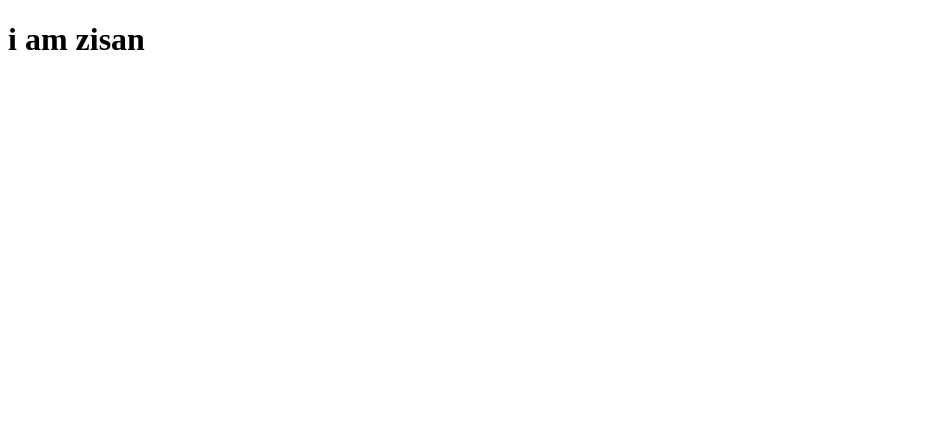
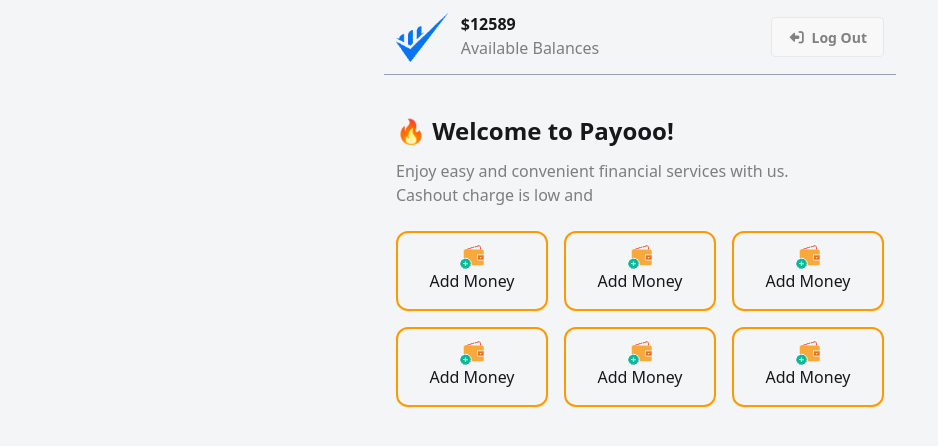
Before and after one commit to ZisanUlHaque/Payoo, a plain HTML site: page home.html in a window 1280 px wide. Shown: the whole page, without its empty margins (0-938 px from the left). Drawn offline with nearby package versions, Linux system fonts and the light colour scheme.

Commit message:
home page

```diff
--- a/home.html
+++ b/home.html
@@ -4,8 +4,57 @@
     <meta charset="UTF-8">
     <meta name="viewport" content="width=device-width, initial-scale=1.0">
     <title>Payoo Bank</title>
+    <!-- daisy ui cdn -->
+    <link href="https://cdn.jsdelivr.net/npm/daisyui@5" rel="stylesheet" type="text/css" />
+    <!-- tailwind css -->
+    <script src="https://cdn.jsdelivr.net/npm/@tailwindcss/browser@4"></script>
+    <link rel="stylesheet" href="style.css">
+    <!-- font awesome cdn -->
+     <link rel="stylesheet" href="https://cdnjs.cloudflare.com/ajax/libs/font-awesome/7.0.1/css/all.min.css" integrity="sha512-2SwdPD6INVrV/lHTZbO2nodKhrnDdJK9/kg2XD1r9uGqPo1cUbujc+IYdlYdEErWNu69gVcYgdxlmVmzTWnetw==" crossorigin="anonymous" referrerpolicy="no-referrer" />
+
 </head>
-<body>
-    <h1>i am zisan</h1>
+<body class="bg-[#f4f5f7] h-[100vh]">
+    <div class=" min-h-[50px] flex justify-between items-center max-w-lg mx-auto border-b-1 border-gray-400 p-3">
+        <div class="flex">
+            <img src="assets/Group.png" class="h-[50px]" alt="">
+            <div class="ml-3">
+                <h2 class="font-bold">$<span>12589</span></h2>
+                <p class="text-[#08080880]">Available Balances</p>
+            </div>
+        </div>
+        <div>
+            <button class="btn text-[#08080880]"> <i class="fa-solid fa-right-from-bracket rotate-180"></i>Log Out</button>
+        </div>
+    </div>
+    <div class="max-w-lg mx-auto mt-7 p-3">
+        <h1 class="text-2xl font-bold">🔥 Welcome to Payooo!</h1>
+        <p class="text-[#08080880] mt-3">Enjoy easy and convenient financial services with us. <br> Cashout charge is low and </p>
+    </div>
+    <div class=" min-h-[200px] grid grid-cols-3 gap-4 max-w-lg mx-auto p-3">
+        <div class="border-2 border-amber-500 text-center p-3  rounded-xl">
+            <img src="assets/wallet1.png" class="mx-auto" alt="">
+            <h2>Add Money</h2>
+        </div>
+        <div class="border-2 border-amber-500 text-center p-3 rounded-xl">
+            <img src="assets/wallet1.png" class="mx-auto" alt="">
+            <h2>Add Money</h2>
+        </div>
+        <div class="border-2 border-amber-500 text-center p-3 rounded-xl">
+            <img src="assets/wallet1.png" class="mx-auto" alt="">
+            <h2>Add Money</h2>
+        </div>
+        <div class="border-2 border-amber-500 text-center p-3 rounded-xl">
+            <img src="assets/wallet1.png" class="mx-auto" alt="">
+            <h2>Add Money</h2>
+        </div>
+        <div class="border-2 border-amber-500 text-center p-3 rounded-xl">
+            <img src="assets/wallet1.png" class="mx-auto" alt="">
+            <h2>Add Money</h2>
+        </div>
+        <div class="border-2 border-amber-500 text-center p-3 rounded-xl">
+            <img src="assets/wallet1.png" class="mx-auto" alt="">
+            <h2>Add Money</h2>
+        </div>
+    </div>
 </body>
 </html>
```
